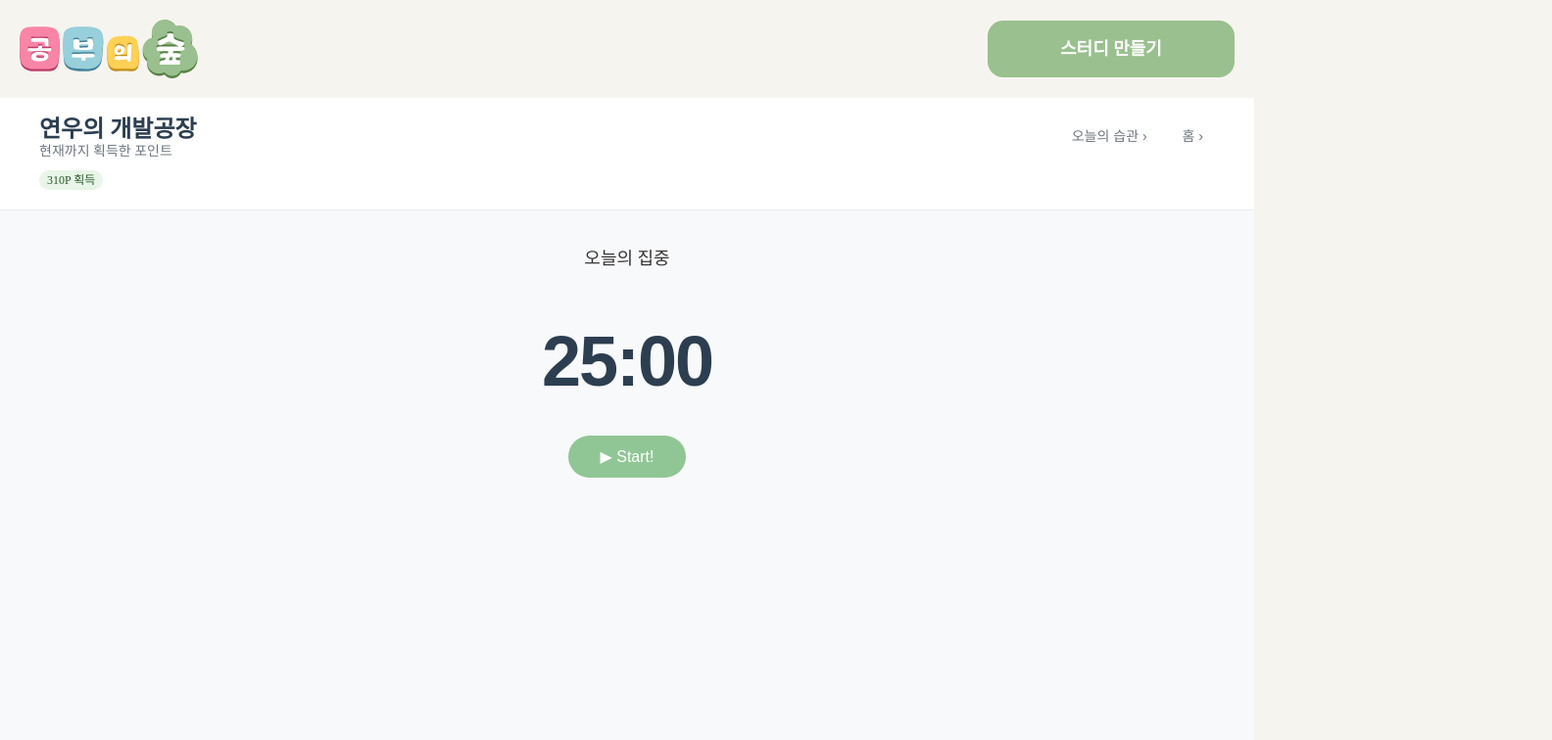
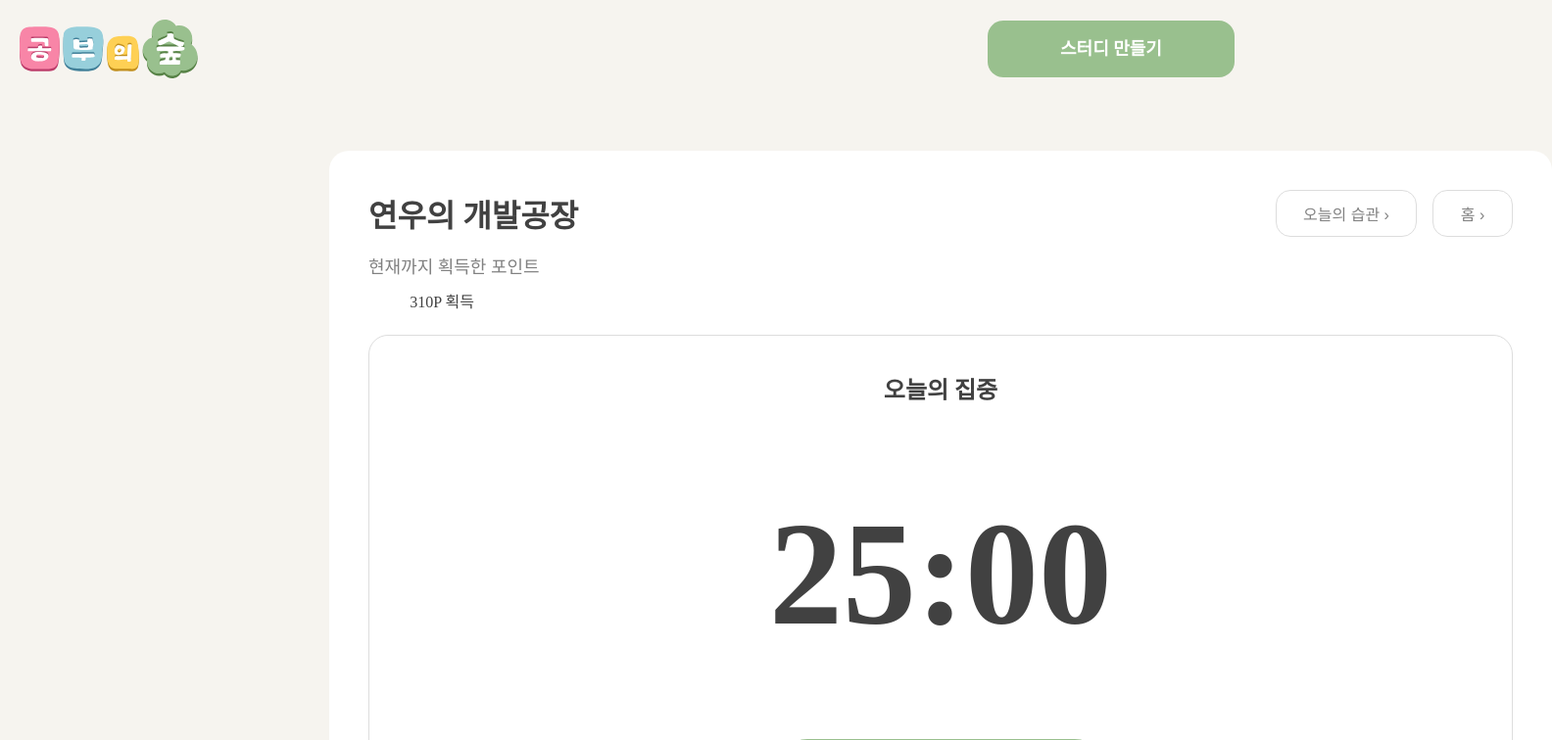
Before and after one commit to 7-StudyForest-1-FE-BE/7-StudyForest-1-FE, a React (Vite) app: page /concentration in a window 1280 px wide. Shown: the top 756 px of the page at 98% size, 1584 px wide, since content can reach past the window. Built offline with nearby package versions, Linux system fonts and the light colour scheme.

Commit message:
docs: ConcentrationPage jsx, css 수정

```diff
--- a/src/pages/ConcentrationPage.css
+++ b/src/pages/ConcentrationPage.css
@@ -1,37 +1,108 @@
-.concentration {
+/*.concentration {
   min-height: calc(100vh - 80px);
   background-color: #f8f9fa;
   display: flex;
   flex-direction: column;
+} */
+
+.concentration__container {
+  display: flex;
+  margin: 53.5px 336px 152.5px;
+  width: 1248px;
+  height: 774px;
+  flex-direction: column;
+  gap: 10px;
+  border-radius: 20px;
+  background: #fff;
 }
 
 /* 상단 헤더 섹션 */
 .concentration__header {
   display: flex;
-  justify-content: space-between;
-  align-items: flex-start;
-  padding: 20px 40px;
-  background-color: #ffffff;
-  border-bottom: 1px solid #e9ecef;
+  width: 1168px;
+  margin: 40px 40px auto;
+  flex-direction: column;
+  gap: 16px;
 }
 
-.concentration__header-left {
+.header__title {
+  display: flex;
+  justify-content: space-between;
+  align-items: center;
+}
+
+.title__txt {
+  font-size: 32px;
+  font-weight: 800;
+  color: #414141;
+  font-style: normal;
+  line-height: normal;
+}
+
+.button {
+  display: flex;
+  align-items: flex-start;
+  gap: 16px;
+}
+
+.habit__btn {
+  width: 144px;
+  height: 48px;
+  flex-shrink: 0;
+  border: 1px solid #ddd;
+  background: #fff;
+  cursor: pointer;
+  border-radius: 15px;
+  text-align: center;
+  color: #818181;
+  font-size: 16px;
+  font-style: normal;
+  font-weight: 500;
+  line-height: normal;
+}
+
+.home__btn {
+  width: 82px;
+  height: 48px;
+  flex-shrink: 0;
+  border: 1px solid #ddd;
+  background: #fff;
+  cursor: pointer;
+  border-radius: 15px;
+  text-align: center;
+  color: #818181;
+  font-size: 16px;
+  font-style: normal;
+  font-weight: 500;
+  line-height: normal;
+}
+
+.header__sub-title {
   display: flex;
   flex-direction: column;
-  gap: 4px;
+  align-items: flex-start;
+  gap: 8px;
 }
 
-.concentration__site-title {
-  font-size: 24px;
-  font-weight: 700;
-  color: #2c3e50;
-  margin: 0;
+.point {
+  color: #818181;
+  font-size: 18px;
+  font-style: normal;
+  font-weight: 400;
+  line-height: normal;
 }
 
-.concentration__site-subtitle {
-  font-size: 14px;
-  color: #6c757d;
-  margin: 0;
+.point__num {
+  display: flex;
+  width: 108px;
+  height: 31px;
+  justify-content: flex-end;
+  align-items: center;
+  color: #414141;
+  font-size: 16px;
+  font-style: normal;
+  font-weight: 500;
+  line-height: normal;
 }
 
 .concentration__site-tag {
@@ -47,68 +118,77 @@
   width: fit-content;
 }
 
-.concentration__header-right {
-  display: flex;
-  gap: 12px;
-}
-
-.concentration__header-btn {
-  background: none;
-  border: none;
-  color: #6c757d;
-  font-size: 14px;
-  cursor: pointer;
-  padding: 8px 12px;
-  border-radius: 6px;
-  transition: background-color 0.2s ease;
-}
-
-.concentration__header-btn:hover {
-  background-color: #f8f9fa;
-  color: #495057;
-}
-
 /* 타이머 섹션 */
 .concentration__timer-section {
-  flex: 1;
   display: flex;
+  height: 546px;
   flex-direction: column;
   justify-content: center;
   align-items: center;
-  padding: 40px 20px;
+  padding: 40px 24px;
+  margin: auto 40px 40px;
+  gap: 10px;
+  border-radius: 20px;
+  border: 1px solid #ddd;
+  background: #fff;
 }
 
-.concentration__timer-title {
-  font-size: 18px;
-  font-weight: 500;
-  color: #333;
-  margin-bottom: 60px;
-  text-align: center;
+.timer__container {
+  display: flex;
+  height: 465px;
+  flex-direction: column;
+  flex-shrink: 0;
+}
+
+.timer__title {
+  display: flex;
+  width: 1120px;
+  height: 29px;
+  justify-content: center;
+  align-items: center;
+  flex-shrink: 0;
+  margin-bottom: 100px;
+}
+
+.timer__title-text {
+  color: #414141;
+  text-align: right;
+  font-size: 24px;
+  font-style: normal;
+  font-weight: 800;
+  line-height: normal;
 }
 
 .concentration__timer {
   display: flex;
   flex-direction: column;
   align-items: center;
-  gap: 40px;
+  gap: 94px;
 }
 
 .concentration__time {
-  font-size: 72px;
-  font-weight: 700;
-  color: #2c3e50;
-  font-family: "Arial", sans-serif;
-  letter-spacing: -2px;
+  font-size: 150px;
+  font-weight: 800;
+  color: #414141;
+  font-style: normal;
+  text-align: center;
 }
 
 .concentration__start-btn {
-  background-color: #90c695;
-  color: white;
+  background-color: #99c08e;
+  color: #ffffff;
+  width: 333px;
+  height: 60px;
+  display: inline-flex;
+  justify-content: center;
+  align-items: center;
+  gap: 16px;
   border: none;
-  border-radius: 25px;
+  border-radius: 50px;
   padding: 12px 32px;
-  font-size: 16px;
-  font-weight: 500;
+  font-size: 28px;
+  font-style: normal;
+  font-weight: 800;
   cursor: pointer;
   transition: background-color 0.3s ease;
   min-width: 120px;
@@ -121,20 +201,3 @@
 .concentration__start-btn:active {
   transform: translateY(1px);
 }
-
-/* 반응형 디자인 */
-@media (max-width: 768px) {
-  .concentration__header {
-    flex-direction: column;
-    gap: 16px;
-    padding: 16px 20px;
-  }
-
-  .concentration__header-right {
-    align-self: flex-end;
-  }
-
-  .concentration__time {
-    font-size: 56px;
-  }
-}
--- a/src/pages/ConcentrationPage.jsx
+++ b/src/pages/ConcentrationPage.jsx
@@ -20,31 +20,33 @@ function ConcentrationPage() {
   return (
     <div className="concentration">
       <div className="concentration__container">
-        {/* 상단 헤더 섹션 */}
         <div className="concentration__header">
-          <div className="concentration__header-left">
-            <h1 className="concentration__site-title">연우의 개발공장</h1>
-            <p className="concentration__site-subtitle">
-              현재까지 획득한 포인트
-            </p>
-            <div className="concentration__site-tag">310P 획득</div>
+          <div className="header__title">
+            <h1 className="title__txt">연우의 개발공장</h1>
+            <div className="button">
+              <button className="habit__btn">오늘의 습관 ›</button>
+              <button className="home__btn">홈 ›</button>
+            </div>
           </div>
-          <div className="concentration__header-right">
-            <button className="concentration__header-btn">오늘의 습관 ›</button>
-            <button className="concentration__header-btn">홈 ›</button>
+          <div className="header__sub-title">
+            <h2 className="point">현재까지 획득한 포인트</h2>
+            <div className="point__num">310P 획득</div>
           </div>
         </div>
-
-        {/* 타이머 섹션 */}
         <div className="concentration__timer-section">
-          <h2 className="concentration__timer-title">오늘의 집중</h2>
-
-          <div className="concentration__timer">
-            <div className="concentration__time">{formatTime(time)}</div>
-
-            <button className="concentration__start-btn" onClick={handleStart}>
-              ▶ Start!
-            </button>
+          <div className="timer__container">
+            <div className="timer__title">
+              <h2 className="timer__title-text">오늘의 집중</h2>
+            </div>
+            <div className="concentration__timer">
+              <div className="concentration__time">{formatTime(time)}</div>
+              <button
+                className="concentration__start-btn"
+                onClick={handleStart}
+              >
+                ▶ Start!
+              </button>
+            </div>
           </div>
         </div>
       </div>
```
